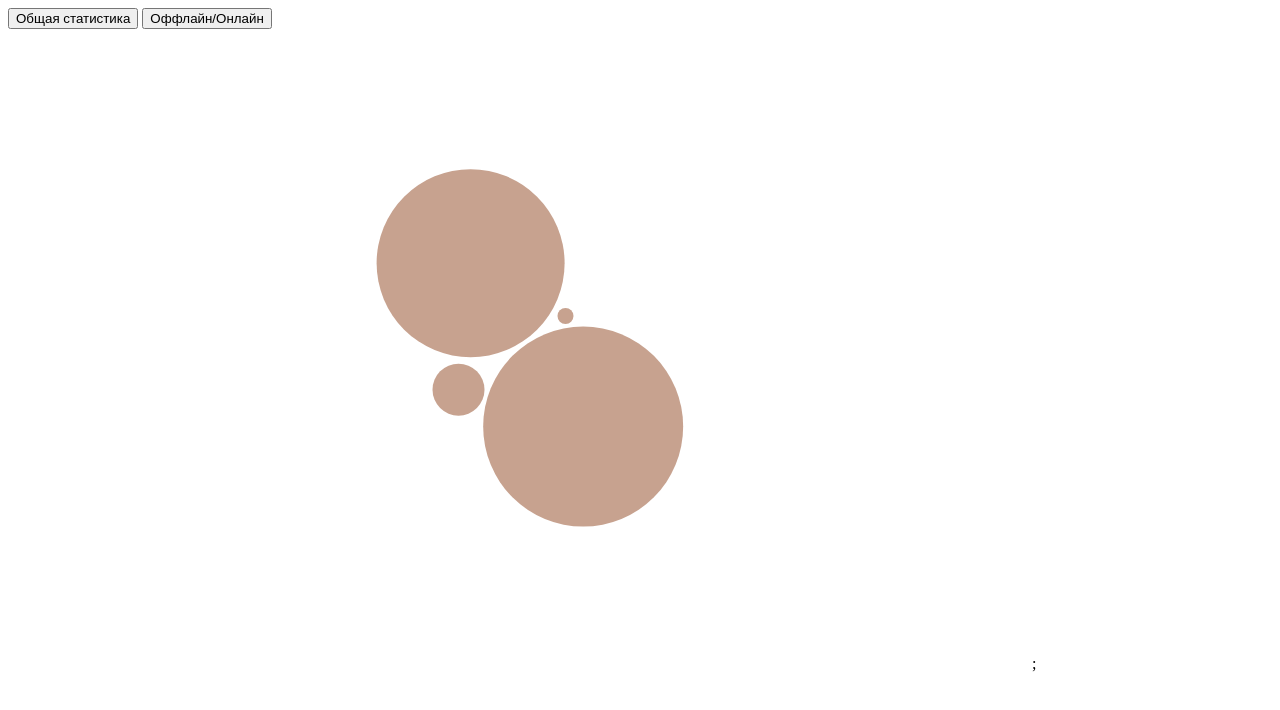
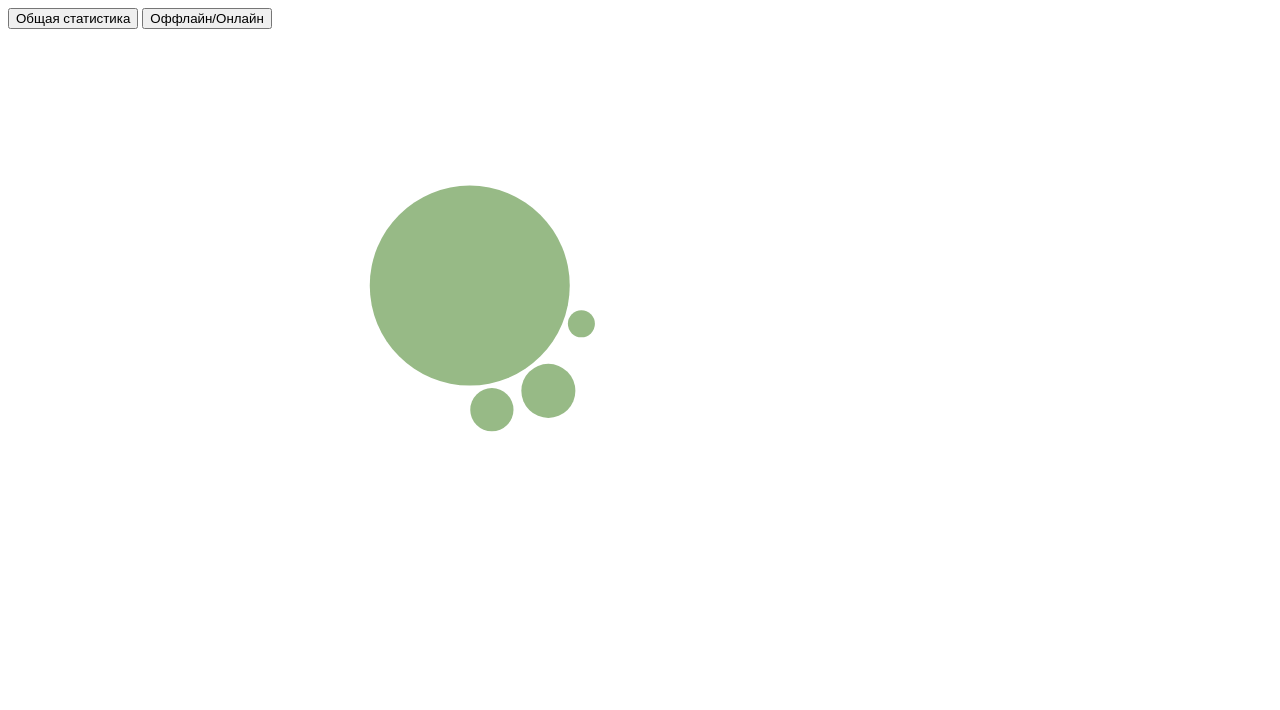
Before and after one commit to borispinus/victim_visualization, a website built with Parcel: page src/index.html in a window 1280 px wide. Built offline with nearby package versions, Linux system fonts and the light colour scheme.

Commit message:
wip popover

```diff
--- a/mock.js
+++ b/mock.js
@@ -1,80 +1,80 @@
-const totalData = [
+const offlineData = [
   {
-    name: "home",
-    number: 47,
+    name: "Дом",
+    number: 20,
     sentencedPercentage: 70,
-    type: 'total'
+    type: 'offline'
   },
   {
-    name: "work",
-    number: 13,
+    name: "Работа",
+    number: 1,
     sentencedPercentage: 20,
-    type: 'total'
+    type: 'offline'
   },
   {
-    name: "yard",
-    number: 4,
+    name: "Двор",
+    number: 20,
     sentencedPercentage: 16,
-    type: 'total'
+    type: 'offline'
   },
   {
-    name: "street",
-    number: 50,
+    name: "Улица",
+    number: 59,
     sentencedPercentage: 18,
-    type: 'total'
+    type: 'offline'
   }
 ];
 
 const onlineData = [
   {
-    name: "home",
-    number: 10,
+    name: "Дом",
+    number: 80,
     sentencedPercentage: 80,
     type: 'online',
   },
   {
-    name: "work",
-    number: 5,
+    name: "Работа",
+    number: 15,
     sentencedPercentage: 30,
     type: 'online',
   },
   {
-    name: "yard",
-    number: 4,
+    name: "Двор",
+    number: 2,
     sentencedPercentage: 56,
     type: 'online',
   },
   {
-    name: "street",
-    number: 40,
+    name: "Улица",
+    number: 3,
     sentencedPercentage: 11,
     type: 'online',
   }
 ];
-const offlineData = [
+const totalData = [
   {
-    name: "home",
+    name: "Дом",
     number: 37,
     sentencedPercentage: 0,
-    type: 'offline',
+    type: 'total',
   },
   {
-    name: "work",
+    name: "Работа",
     number: 8,
     sentencedPercentage: 93,
-    type: 'offline',
+    type: 'total',
   },
   {
-    name: "yard",
-    number: 0,
-    sentencedPercentage: 0,
-    type: 'offline',
+    name: "Двор",
+    number: 5,
+    sentencedPercentage: 2,
+    type: 'total',
   },
   {
-    name: "street",
+    name: "Улица",
     number: 10,
     sentencedPercentage: 20,
-    type: 'offline',
+    type: 'total',
   }
 ];
 
--- a/package.json
+++ b/package.json
@@ -5,7 +5,7 @@
   "main": "index.js",
   "scripts": {
     "start": "parcel ./src/index.html",
-    "build": "parcel build .src/index.html"
+    "build": "parcel build ./src/index.html"
   },
   "repository": {
     "type": "git",
--- a/src/index.css
+++ b/src/index.css
@@ -0,0 +1,3 @@
+svg {
+  font-family: 'Roboto', sans-serif;
+}
--- a/src/index.js
+++ b/src/index.js
@@ -11,6 +11,10 @@ const data = {
 const WIDTH = 0.8 * window.innerWidth;
 const HEIGHT = 0.8 * window.innerHeight;
 const MAX_RADIUS = 100;
+
+const TOTAL_COLOR = "#97BA86";
+const ONLINE_COLOR = "#ECB031";
+const OFFLINE_COLOR = "#31C7EC";
 
 const initialType = "total";
 const t = d3.transition().duration(1500);
@@ -51,6 +55,25 @@ d3.select(".combine-btn").on("click", () => {
   render("total");
 });
 
+const transformByType = d => {
+  let x = -300;
+  if (d.type === "total") {
+    x = 0;
+  } else if (d.type === "online") {
+    x = 300;
+  }
+  return `translate(${x}, 0)`;
+};
+
+const colorByType = d => {
+  if (d.type === "total") {
+    return TOTAL_COLOR;
+  } else if (d.type === "online") {
+    return ONLINE_COLOR;
+  }
+  return OFFLINE_COLOR;
+};
+
 const render = type => {
   const bubbles = g.selectAll(".bubble").data(data[type]);
 
@@ -60,12 +83,12 @@ const render = type => {
     .on("mouseover", function() {
       d3.select(this).raise();
       d3.select(this)
-        .select(".popover")
+        .selectAll(".popover-el")
         .style("display", null);
     })
     .on("mouseout", function() {
       d3.select(this)
-        .select(".popover")
+        .selectAll(".popover-el")
         .style("display", "none");
     })
     .attr("class", "bubble");
@@ -77,43 +100,48 @@ const render = type => {
     .duration(200)
     .remove();
 
-  bubblesEnter
-    .append("circle")
-    .merge(bubbles.select("circle"))
+  const circles = bubblesEnter.append("circle").merge(bubbles.select("circle"));
+  const rects = bubblesEnter.append("rect").merge(bubbles.select("rect"));
+
+  const newTexts = bubblesEnter.append("g").attr("class", "text-group");
+  newTexts
+    .append("text")
+    .attr("class", "text-category")
+    .text(d => d.name)
+    .attr('y', '1.5rem')
+    .attr('x', 6);
+  newTexts
+    .append("text")
+    .attr("class", "text-number")
+    .text(d => `${d.number}% от общего количества`)
+    .attr('y', '3rem')
+    .attr('x', 6)
+    .style('font-size', 10);
+
+  const texts = newTexts
+    .merge(bubbles.select("g"))
+    .attr("class", "popover-el")
+    .style("display", "none");
+
+  circles
     .transition(t)
-    .attr("transform", d => {
-      let x = -300;
-      if (d.type === "total") {
-        x = 0;
-      } else if (d.type === "online") {
-        x = 300;
-      }
-      return `translate(${x}, 0)`;
-    })
+    .attr("transform", transformByType)
     .attr("r", ({ number }) => radiusScale(number))
-    .attr("fill", "#C7A28F")
+    .attr("fill", colorByType)
     .duration(200);
-
-  bubblesEnter
-    .append("rect")
-    .merge(bubbles.select("rect"))
+  rects
     .transition(t)
-    .attr("transform", d => {
-      let x = -300;
-      if (d.type === "total") {
-        x = 0;
-      } else if (d.type === "online") {
-        x = 300;
-      }
-      return `translate(${x}, 0)`;
-    })
+    .attr("transform", transformByType)
     .attr("class", "popover")
+    .attr("class", "popover-el")
     .style("display", "none")
     .attr("width", 200)
     .attr("height", 100)
     .attr("stroke", "#1a1f01")
     .attr("fill", "#fff")
     .duration(200);
+
+  texts.transition(t).attr("transform", transformByType);
 
   simulation
     .nodes(data[type])
```
Also changed, not shown: src/index.html (+1 -1 lines).
